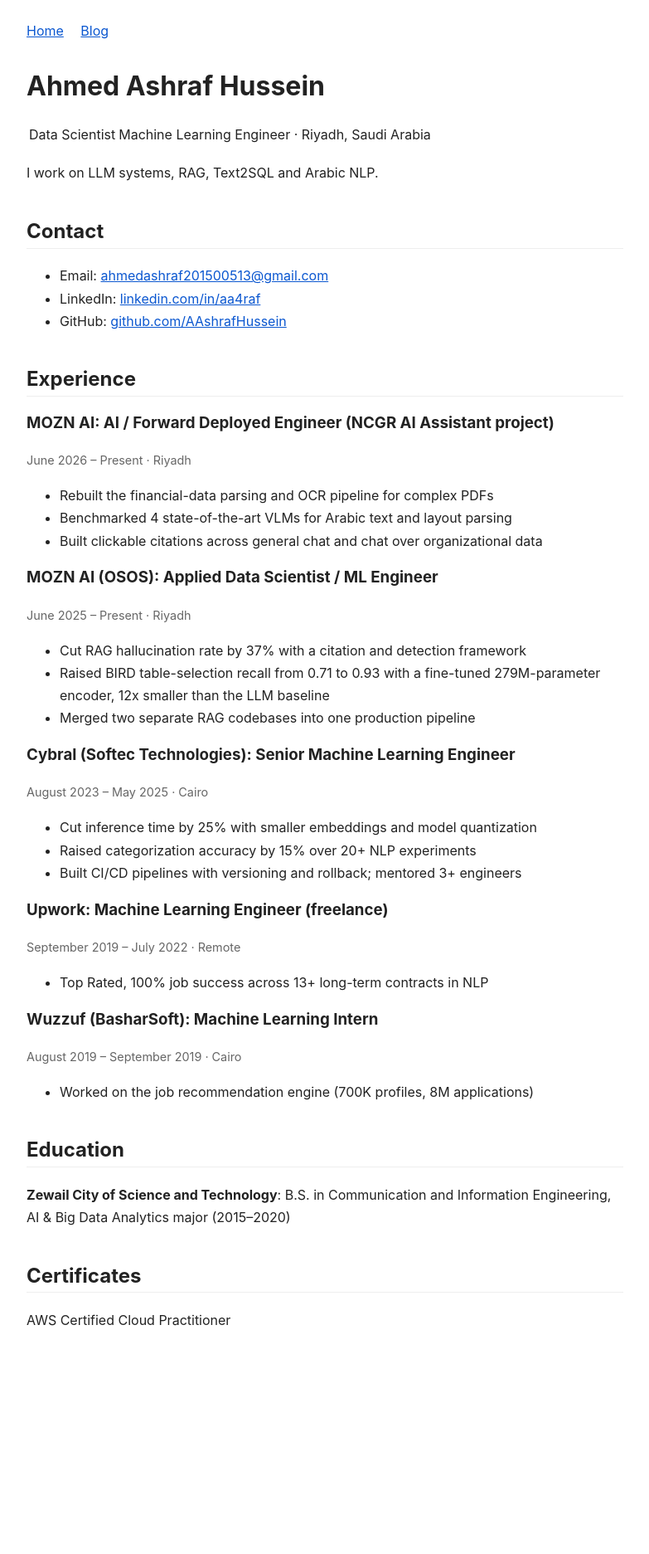
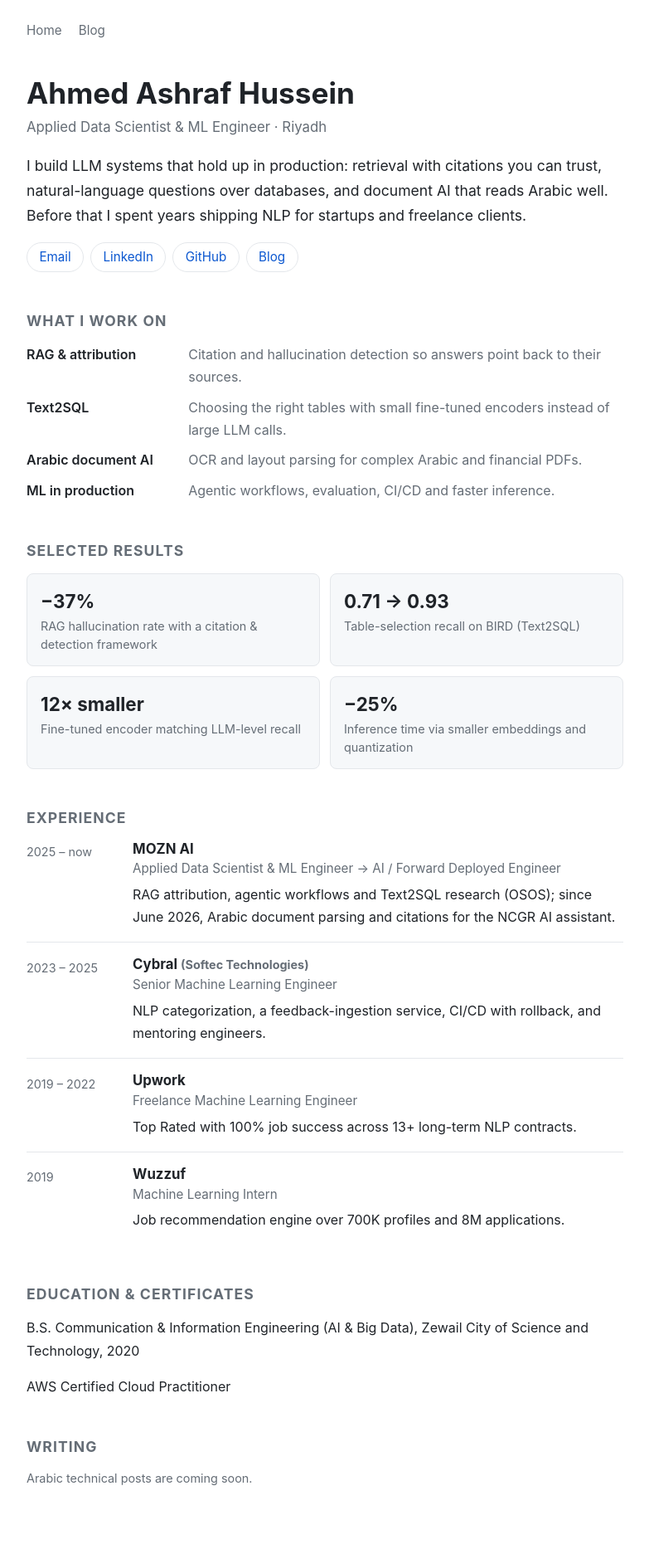
Before and after one commit to AAshrafHussein/AAshrafHussein.github.io, a Jekyll site: the page built from index.html, in a window 1280 px wide. Shown: the whole page at 83% size, without its empty margins (248-1031 px from the left). Built offline with Jekyll 4.4.1, drawn with Linux system fonts in a browser that asks for light colours; our own code applies the rules of GitHub Pages for plain Markdown files; before the commit the page ends 1686 px from its top, so only the background shows below that.

Commit message:
Redesign landing page: intro, focus areas, results, timeline
Co-Authored-By: Claude Opus 5.5 <noreply@anthropic.com>

```diff
--- a/assets/style.css
+++ b/assets/style.css
@@ -1,33 +1,78 @@
+:root {
+  --text: #1f2328;
+  --muted: #656d76;
+  --bg: #ffffff;
+  --surface: #f6f8fa;
+  --border: #e4e7eb;
+  --accent: #0b57d0;
+}
+@media (prefers-color-scheme: dark) {
+  :root {
+    --text: #e6e6e6;
+    --muted: #9aa0a6;
+    --bg: #141414;
+    --surface: #1f1f1f;
+    --border: #2e2e2e;
+    --accent: #8ab4f8;
+  }
+}
+
 body {
   max-width: 720px;
   margin: 0 auto;
   padding: 1.5rem 1rem 4rem;
   font-family: -apple-system, "Segoe UI", Roboto, "IBM Plex Sans Arabic", sans-serif;
   line-height: 1.7;
-  color: #222;
-  background: #fff;
+  color: var(--text);
+  background: var(--bg);
 }
 html[dir="rtl"] body { font-family: "IBM Plex Sans Arabic", sans-serif; line-height: 1.9; }
 
-a { color: #0b57d0; }
-nav { margin-bottom: 2rem; }
-nav a { margin-right: 1rem; }
+a { color: var(--accent); text-decoration: none; }
+a:hover { text-decoration: underline; }
+nav { margin-bottom: 2.5rem; font-size: .95rem; }
+nav a { margin-right: 1rem; color: var(--muted); }
 h1, h2, h3 { line-height: 1.3; }
-h2 { margin-top: 2.5rem; border-bottom: 1px solid #eee; padding-bottom: .3rem; }
-.meta, .muted { color: #666; font-size: .9rem; }
+h2 { margin-top: 3rem; font-size: 1.1rem; text-transform: uppercase; letter-spacing: .06em; color: var(--muted); }
+.meta, .muted { color: var(--muted); font-size: .9rem; }
+
+/* Landing page */
+.hero h1 { font-size: 2.2rem; margin: 0; }
+.hero .role { margin: .2rem 0 1rem; color: var(--muted); font-size: 1.05rem; }
+.hero .intro { font-size: 1.1rem; }
+.links { display: flex; flex-wrap: wrap; gap: .5rem; }
+.links a { border: 1px solid var(--border); border-radius: 999px; padding: .25rem .9rem; font-size: .95rem; }
+.links a:hover { background: var(--surface); text-decoration: none; }
+
+.focus { display: grid; grid-template-columns: 11rem 1fr; gap: .6rem 1.2rem; margin: 0; }
+.focus dt { font-weight: 600; }
+.focus dd { margin: 0; color: var(--muted); }
+
+.stats { list-style: none; padding: 0; margin: 0; display: grid; grid-template-columns: repeat(2, 1fr); gap: .75rem; }
+.stats li { background: var(--surface); border: 1px solid var(--border); border-radius: 8px; padding: .9rem 1rem; }
+.stats strong { display: block; font-size: 1.4rem; }
+.stats span { color: var(--muted); font-size: .9rem; line-height: 1.5; display: block; }
+
+.timeline { list-style: none; padding: 0; margin: 0; }
+.timeline li { display: grid; grid-template-columns: 7rem 1fr; gap: 1rem; padding: 1rem 0; border-top: 1px solid var(--border); }
+.timeline li:first-child { border-top: 0; padding-top: 0; }
+.timeline .when { color: var(--muted); font-size: .9rem; padding-top: .15rem; }
+.timeline h3 { margin: 0; font-size: 1.05rem; }
+.timeline .what { margin: 0 0 .3rem; color: var(--muted); font-size: .95rem; }
+.timeline p { margin: 0; }
+
+@media (max-width: 560px) {
+  .focus, .timeline li { grid-template-columns: 1fr; }
+  .focus { gap: .1rem; }
+  .focus dd { margin-bottom: .7rem; }
+  .timeline li { gap: .2rem; }
+  .stats { grid-template-columns: 1fr; }
+}
 
 /* Code always stays left-to-right, even inside Arabic posts */
 pre, code { direction: ltr; text-align: left; unicode-bidi: embed; font-family: ui-monospace, Menlo, Consolas, monospace; font-size: .9em; }
-pre { background: #f6f8fa; padding: 1rem; overflow-x: auto; border-radius: 6px; }
-:not(pre) > code { background: #f2f2f2; padding: .1em .3em; border-radius: 4px; }
+pre { background: var(--surface); padding: 1rem; overflow-x: auto; border-radius: 6px; }
+:not(pre) > code { background: var(--surface); padding: .1em .3em; border-radius: 4px; }
 
 ul.posts { list-style: none; padding: 0; }
 ul.posts li { margin-bottom: .6rem; }
-
-@media (prefers-color-scheme: dark) {
-  body { color: #ddd; background: #161616; }
-  a { color: #8ab4f8; }
-  h2 { border-color: #333; }
-  .meta, .muted { color: #999; }
-  pre, :not(pre) > code { background: #222; }
-}
--- /dev/null
+++ b/index.html
@@ -0,0 +1,105 @@
+---
+layout: default
+title: Ahmed Ashraf Hussein
+---
+
+<header class="hero">
+  <h1>Ahmed Ashraf Hussein</h1>
+  <p class="role">Applied Data Scientist &amp; ML Engineer · Riyadh</p>
+  <p class="intro">
+    I build LLM systems that hold up in production: retrieval with citations you can trust,
+    natural-language questions over databases, and document AI that reads Arabic well.
+    Before that I spent years shipping NLP for startups and freelance clients.
+  </p>
+  <p class="links">
+    <a href="mailto:ahmedashraf201500513@gmail.com">Email</a>
+    <a href="https://www.linkedin.com/in/aa4raf/">LinkedIn</a>
+    <a href="https://github.com/AAshrafHussein">GitHub</a>
+    <a href="{{ '/blog/' | relative_url }}">Blog</a>
+  </p>
+</header>
+
+<section>
+  <h2>What I work on</h2>
+  <dl class="focus">
+    <dt>RAG &amp; attribution</dt>
+    <dd>Citation and hallucination detection so answers point back to their sources.</dd>
+    <dt>Text2SQL</dt>
+    <dd>Choosing the right tables with small fine-tuned encoders instead of large LLM calls.</dd>
+    <dt>Arabic document AI</dt>
+    <dd>OCR and layout parsing for complex Arabic and financial PDFs.</dd>
+    <dt>ML in production</dt>
+    <dd>Agentic workflows, evaluation, CI/CD and faster inference.</dd>
+  </dl>
+</section>
+
+<section>
+  <h2>Selected results</h2>
+  <ul class="stats">
+    <li><strong>−37%</strong><span>RAG hallucination rate with a citation &amp; detection framework</span></li>
+    <li><strong>0.71 → 0.93</strong><span>Table-selection recall on BIRD (Text2SQL)</span></li>
+    <li><strong>12× smaller</strong><span>Fine-tuned encoder matching LLM-level recall</span></li>
+    <li><strong>−25%</strong><span>Inference time via smaller embeddings and quantization</span></li>
+  </ul>
+</section>
+
+<section>
+  <h2>Experience</h2>
+  <ol class="timeline">
+    <li>
+      <div class="when">2025 – now</div>
+      <div>
+        <h3>MOZN AI</h3>
+        <p class="what">Applied Data Scientist &amp; ML Engineer → AI / Forward Deployed Engineer</p>
+        <p>RAG attribution, agentic workflows and Text2SQL research (OSOS); since June 2026, Arabic document parsing and citations for the NCGR AI assistant.</p>
+      </div>
+    </li>
+    <li>
+      <div class="when">2023 – 2025</div>
+      <div>
+        <h3>Cybral <span class="muted">(Softec Technologies)</span></h3>
+        <p class="what">Senior Machine Learning Engineer</p>
+        <p>NLP categorization, a feedback-ingestion service, CI/CD with rollback, and mentoring engineers.</p>
+      </div>
+    </li>
+    <li>
+      <div class="when">2019 – 2022</div>
+      <div>
+        <h3>Upwork</h3>
+        <p class="what">Freelance Machine Learning Engineer</p>
+        <p>Top Rated with 100% job success across 13+ long-term NLP contracts.</p>
+      </div>
+    </li>
+    <li>
+      <div class="when">2019</div>
+      <div>
+        <h3>Wuzzuf</h3>
+        <p class="what">Machine Learning Intern</p>
+        <p>Job recommendation engine over 700K profiles and 8M applications.</p>
+      </div>
+    </li>
+  </ol>
+</section>
+
+<section>
+  <h2>Education &amp; certificates</h2>
+  <p>B.S. Communication &amp; Information Engineering (AI &amp; Big Data), Zewail City of Science and Technology, 2020</p>
+  <p>AWS Certified Cloud Practitioner</p>
+</section>
+
+<section>
+  <h2>Writing</h2>
+  {% if site.posts.size == 0 %}
+    <p class="muted">Arabic technical posts are coming soon.</p>
+  {% else %}
+    <ul class="posts">
+    {% for post in site.posts limit: 3 %}
+      <li dir="{% if post.lang == 'ar' %}rtl{% else %}ltr{% endif %}">
+        <span class="muted">{{ post.date | date: "%Y-%m-%d" }}</span> ·
+        <a href="{{ post.url | relative_url }}">{{ post.title }}</a>
+      </li>
+    {% endfor %}
+    </ul>
+    <p><a href="{{ '/blog/' | relative_url }}">All posts →</a></p>
+  {% endif %}
+</section>
--- a/index.md
+++ /dev/null
@@ -1,56 +0,0 @@
----
-layout: default
----
-
-# Ahmed Ashraf Hussein
-
-Data Scientist | Machine Learning Engineer · Riyadh, Saudi Arabia
-
-I work on LLM systems, RAG, Text2SQL and Arabic NLP.
-
-## Contact
-
-- Email: [ahmedashraf201500513@gmail.com](mailto:ahmedashraf201500513@gmail.com)
-- LinkedIn: [linkedin.com/in/aa4raf](https://www.linkedin.com/in/aa4raf/)
-- GitHub: [github.com/AAshrafHussein](https://github.com/AAshrafHussein)
-
-## Experience
-
-### MOZN AI: AI / Forward Deployed Engineer (NCGR AI Assistant project)
-<span class="muted">June 2026 – Present · Riyadh</span>
-
-- Rebuilt the financial-data parsing and OCR pipeline for complex PDFs
-- Benchmarked 4 state-of-the-art VLMs for Arabic text and layout parsing
-- Built clickable citations across general chat and chat over organizational data
-
-### MOZN AI (OSOS): Applied Data Scientist / ML Engineer
-<span class="muted">June 2025 – Present · Riyadh</span>
-
-- Cut RAG hallucination rate by 37% with a citation and detection framework
-- Raised BIRD table-selection recall from 0.71 to 0.93 with a fine-tuned 279M-parameter encoder, 12x smaller than the LLM baseline
-- Merged two separate RAG codebases into one production pipeline
-
-### Cybral (Softec Technologies): Senior Machine Learning Engineer
-<span class="muted">August 2023 – May 2025 · Cairo</span>
-
-- Cut inference time by 25% with smaller embeddings and model quantization
-- Raised categorization accuracy by 15% over 20+ NLP experiments
-- Built CI/CD pipelines with versioning and rollback; mentored 3+ engineers
-
-### Upwork: Machine Learning Engineer (freelance)
-<span class="muted">September 2019 – July 2022 · Remote</span>
-
-- Top Rated, 100% job success across 13+ long-term contracts in NLP
-
-### Wuzzuf (BasharSoft): Machine Learning Intern
-<span class="muted">August 2019 – September 2019 · Cairo</span>
-
-- Worked on the job recommendation engine (700K profiles, 8M applications)
-
-## Education
-
-**Zewail City of Science and Technology**: B.S. in Communication and Information Engineering, AI & Big Data Analytics major (2015–2020)
-
-## Certificates
-
-AWS Certified Cloud Practitioner
```
